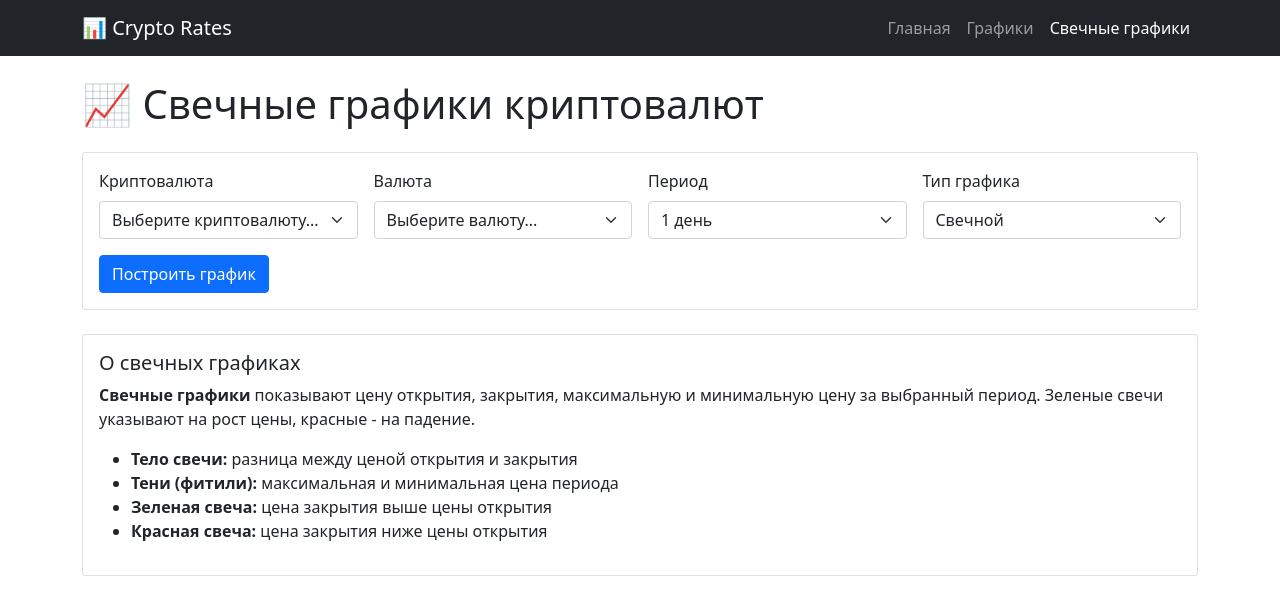
After one commit to hauptmann1971/crypto_app, a Flask app: page /candlestick in a window 1280 px wide. The commit adds this page. Shown: the top 615 px of the page. Run offline with Flask 3, Linux system fonts and the light colour scheme; parts of the project's set-up code (start-up, migrations or seed data) failed here and were passed over.

Commit message:
Добавил пакет для построения свечного графика и изменил загрузку криптовалют с сайта

```diff
--- a/app.py
+++ b/app.py
@@ -24,6 +24,8 @@ import hashlib
 import hmac
 from dataclasses import dataclass
 from typing import Optional
+from crypto_chart import crypto_chart_api
+import threading
 
 # Инициализация
 load_dotenv()
@@ -50,6 +52,24 @@ db_connection_active = True
 # Конфигурация Telegram
 BOT_USERNAME = os.getenv('BOT_USERNAME', '@romanov_crypto_currency_bot')
 BOT_TOKEN = os.getenv('BOT_TOKEN', '8264247176:AAFByVrbcY8K-aanicYu2QK-tYRaFNq0lxY')
+
+# Словарь популярных криптовалют (50 штук)
+POPULAR_CRYPTOS = [
+    'bitcoin', 'ethereum', 'binancecoin', 'ripple', 'cardano', 'solana',
+    'polkadot', 'dogecoin', 'matic-network', 'stellar', 'litecoin', 'chainlink',
+    'bitcoin-cash', 'ethereum-classic', 'monero', 'eos', 'tezos', 'aave',
+    'cosmos', 'uniswap', 'tron', 'neo', 'vechain', 'theta-token', 'filecoin',
+    'algorand', 'maker', 'compound-governance-token', 'dash', 'zcash',
+    'decred', 'waves', 'ontology', 'icon', 'zilliqa', 'bittorrent',
+    'pancakeswap-token', 'sushi', 'curve-dao-token', 'yearn-finance',
+    'balancer', 'uma', 'renbtc', 'helium', 'chiliz', 'enjincoin',
+    'axie-infinity', 'the-sandbox', 'decentraland', 'gala'
+]
+
+# Глобальные переменные для асинхронной загрузки
+FULL_CRYPTO_LIST = POPULAR_CRYPTOS.copy()
+CRYPTO_LOADING = False
+CRYPTO_LOADED = False
 
 @dataclass
 class TelegramUser:
@@ -252,6 +272,60 @@ PERIODS = [
 ]
 crypto_list_cache = TTLCache(maxsize=1, ttl=3600)
 
+
+def load_full_crypto_list_async():
+    """Асинхронно загружает полный список криптовалют"""
+    global FULL_CRYPTO_LIST, CRYPTO_LOADING, CRYPTO_LOADED, POPULAR_CRYPTOS
+
+    if CRYPTO_LOADING or CRYPTO_LOADED:
+        return
+
+    CRYPTO_LOADING = True
+
+    def load_thread():
+        global FULL_CRYPTO_LIST, CRYPTO_LOADING, CRYPTO_LOADED
+        try:
+            logging.info("Starting async full crypto list loading...")
+            response = requests.get(
+                "https://api.coingecko.com/api/v3/coins/list",
+                timeout=30
+            )
+            response.raise_for_status()
+
+            all_crypto = [c['id'] for c in response.json()]
+
+            # Объединяем популярные + полный список (убираем дубликаты)
+            combined_list = POPULAR_CRYPTOS.copy()
+            for crypto in all_crypto:
+                if crypto not in combined_list:
+                    combined_list.append(crypto)
+
+            FULL_CRYPTO_LIST = combined_list
+            CRYPTO_LOADED = True
+            CRYPTO_LOADING = False
+
+            logging.info(f"Full crypto list loaded: {len(FULL_CRYPTO_LIST)} items")
+
+        except Exception as e:
+            logging.error(f"Async crypto list loading failed: {e}")
+            CRYPTO_LOADING = False
+
+    # Запускаем в отдельном потоке
+    thread = threading.Thread(target=load_thread)
+    thread.daemon = True
+    thread.start()
+
+@cached(crypto_list_cache)
+def load_crypto_list():
+    """Возвращает список криптовалют (сначала популярные, потом полный список)"""
+    # Запускаем асинхронную загрузку полного списка
+    load_full_crypto_list_async()
+
+    # Всегда возвращаем актуальный список
+    return FULL_CRYPTO_LIST
+
+# Запускаем асинхронную загрузку при импорте модуля
+load_full_crypto_list_async()
 
 @cached(crypto_list_cache)
 def load_crypto_list():
@@ -839,6 +913,83 @@ def show_users_table():
         flash(f"Ошибка БД: {str(e)}", 'error')
         return redirect(url_for('index'))
 
+@app.route('/candlestick', methods=['GET', 'POST'])
+def candlestick_chart():
+    """Страница со свечным графиком"""
+    plot_url = None
+    error = None
+    chart_data = None
+
+    if request.method == 'POST':
+        crypto = request.form.get('crypto')
+        currency = request.form.get('currency')
+        period = request.form.get('period', '7')
+        chart_type = request.form.get('chart_type', 'candlestick')
+
+        if not crypto or not currency:
+            flash("Выберите криптовалюту и валюту", 'error')
+            return redirect(url_for('candlestick_chart'))
+
+        try:
+            # Получаем OHLC данные для свечного графика
+            if chart_type == 'candlestick':
+                data = crypto_chart_api.get_ohlc_data(crypto, currency, period)
+                if data is not None:
+                    plot_url = crypto_chart_api.create_candlestick_chart(data, crypto, currency, period)
+                    chart_data = data
+                else:
+                    error = "Не удалось получить данные для свечного графика"
+            else:
+                # Простой линейный график
+                data = crypto_chart_api.get_historical_data(crypto, currency, period)
+                if data is not None:
+                    plot_url = crypto_chart_api.create_simple_price_chart(data, crypto, currency, period, chart_type)
+                    chart_data = data
+                else:
+                    error = "Не удалось получить данные для графика"
+
+            if plot_url:
+                log_message(f"Сгенерирован {chart_type} график для {crypto}/{currency} за {period} дней", 'info')
+            elif not error:
+                error = "Ошибка генерации графика"
+
+        except Exception as e:
+            error = f"Ошибка: {str(e)}"
+            log_message(f"Ошибка построения графика: {e}", 'error')
+
+    cryptos = load_crypto_list()
+    periods = crypto_chart_api.get_available_periods()
+
+    return render_template('candlestick.html',
+                           cryptos=cryptos,
+                           currencies=CURRENCIES,
+                           periods=periods,
+                           plot_url=plot_url,
+                           chart_data=chart_data,
+                           error=error)
+
+@app.route('/chart-data/<crypto>/<currency>/<period>')
+def get_chart_data(crypto: str, currency: str, period: str):
+    """API endpoint для получения данных графика в JSON"""
+    try:
+        data = crypto_chart_api.get_ohlc_data(crypto, currency, period)
+        if data is not None:
+            # Конвертируем DataFrame в JSON
+            chart_data = []
+            for idx, row in data.iterrows():
+                chart_data.append({
+                    'timestamp': idx.isoformat(),
+                    'open': row['open'],
+                    'high': row['high'],
+                    'low': row['low'],
+                    'close': row['close']
+                })
+            return jsonify({'success': True, 'data': chart_data})
+        else:
+            return jsonify({'success': False, 'error': 'No data available'})
+    except Exception as e:
+        return jsonify({'success': False, 'error': str(e)})
+
 
 if __name__ == '__main__':
     init_db_connection()
--- /dev/null
+++ b/templates/candlestick.html
@@ -0,0 +1,147 @@
+<!DOCTYPE html>
+<html lang="ru">
+<head>
+    <meta charset="UTF-8">
+    <meta name="viewport" content="width=device-width, initial-scale=1.0">
+    <title>Свечные графики криптовалют</title>
+    <link href="https://cdn.jsdelivr.net/npm/bootstrap@5.1.3/dist/css/bootstrap.min.css" rel="stylesheet">
+    <style>
+        .chart-container {
+            background: white;
+            border-radius: 10px;
+            padding: 20px;
+            margin: 20px 0;
+            box-shadow: 0 2px 10px rgba(0,0,0,0.1);
+        }
+        .chart-image {
+            max-width: 100%;
+            height: auto;
+        }
+    </style>
+</head>
+<body>
+    <nav class="navbar navbar-expand-lg navbar-dark bg-dark">
+        <div class="container">
+            <a class="navbar-brand" href="{{ url_for('index') }}">📊 Crypto Rates</a>
+            <div class="navbar-nav">
+                <a class="nav-link" href="{{ url_for('index') }}">Главная</a>
+                <a class="nav-link" href="{{ url_for('chart') }}">Графики</a>
+                <a class="nav-link active" href="{{ url_for('candlestick_chart') }}">Свечные графики</a>
+            </div>
+        </div>
+    </nav>
+
+    <div class="container mt-4">
+        <h1 class="mb-4">📈 Свечные графики криптовалют</h1>
+
+        <!-- Форма выбора параметров -->
+        <div class="card">
+            <div class="card-body">
+                <form method="POST" action="{{ url_for('candlestick_chart') }}">
+                    <div class="row g-3">
+                        <div class="col-md-3">
+                            <label for="crypto" class="form-label">Криптовалюта</label>
+                            <select class="form-select" id="crypto" name="crypto" required>
+                                <option value="">Выберите криптовалюту...</option>
+                                {% for crypto in cryptos %}
+                                    <option value="{{ crypto }}" {{ 'selected' if request.form.get('crypto') == crypto }}>
+                                        {{ crypto.upper() }}
+                                    </option>
+                                {% endfor %}
+                            </select>
+                        </div>
+
+                        <div class="col-md-3">
+                            <label for="currency" class="form-label">Валюта</label>
+                            <select class="form-select" id="currency" name="currency" required>
+                                <option value="">Выберите валюту...</option>
+                                {% for currency in currencies %}
+                                    <option value="{{ currency }}" {{ 'selected' if request.form.get('currency') == currency }}>
+                                        {{ currency.upper() }}
+                                    </option>
+                                {% endfor %}
+                            </select>
+                        </div>
+
+                        <div class="col-md-3">
+                            <label for="period" class="form-label">Период</label>
+                            <select class="form-select" id="period" name="period" required>
+                                {% for period in periods %}
+                                    <option value="{{ period.value }}" {{ 'selected' if request.form.get('period') == period.value }}>
+                                        {{ period.label }}
+                                    </option>
+                                {% endfor %}
+                            </select>
+                        </div>
+
+                        <div class="col-md-3">
+                            <label for="chart_type" class="form-label">Тип графика</label>
+                            <select class="form-select" id="chart_type" name="chart_type">
+                                <option value="candlestick" {{ 'selected' if request.form.get('chart_type') == 'candlestick' }}>Свечной</option>
+                                <option value="line" {{ 'selected' if request.form.get('chart_type') == 'line' }}>Линейный</option>
+                                <option value="area" {{ 'selected' if request.form.get('chart_type') == 'area' }}>Area Chart</option>
+                            </select>
+                        </div>
+
+                        <div class="col-12">
+                            <button type="submit" class="btn btn-primary">
+                                Построить график
+                            </button>
+                        </div>
+                    </div>
+                </form>
+            </div>
+        </div>
+
+        <!-- Отображение графика -->
+        {% if plot_url %}
+            <div class="chart-container mt-4">
+                <h3 class="text-center mb-4">
+                    {% if request.form.get('chart_type') == 'candlestick' %}
+                        📊 Свечной график
+                    {% else %}
+                        📈 График цен
+                    {% endif %}
+                </h3>
+                <img src="{{ plot_url }}" alt="Chart" class="chart-image">
+
+                {% if chart_data %}
+                <div class="mt-3">
+                    <small class="text-muted">
+                        Данные: {{ chart_data|length }} свечей |
+                        Период: {{ request.form.get('period') }} дней |
+                        Источник: CoinGecko API
+                    </small>
+                </div>
+                {% endif %}
+            </div>
+        {% endif %}
+
+        {% if error %}
+            <div class="alert alert-danger mt-4">
+                {{ error }}
+            </div>
+        {% endif %}
+
+        <!-- Информация о свечных графиках -->
+        <div class="card mt-4">
+            <div class="card-body">
+                <h5 class="card-title">О свечных графиках</h5>
+                <p class="card-text">
+                    <strong>Свечные графики</strong> показывают цену открытия, закрытия,
+                    максимальную и минимальную цену за выбранный период.
+                    Зеленые свечи указывают на рост цены, красные - на падение.
+                </p>
+                <ul>
+                    <li><strong>Тело свечи:</strong> разница между ценой открытия и закрытия</li>
+                    <li><strong>Тени (фитили):</strong> максимальная и минимальная цена периода</li>
+                    <li><strong>Зеленая свеча:</strong> цена закрытия выше цены открытия</li>
+                    <li><strong>Красная свеча:</strong> цена закрытия ниже цены открытия</li>
+                </ul>
+            </div>
+        </div>
+    </div>
+
+    <script src="https://cdn.jsdelivr.net/npm/bootstrap@5.1.3/dist/js/bootstrap.bundle.min.js"></script>
+</body>
+</html>
--- a/templates/index.html
+++ b/templates/index.html
@@ -87,6 +87,9 @@
                     </li>
                     <li class="nav-item">
                         <a class="nav-link" href="{{ url_for('chart') }}">Графики</a>
+                    </li>
+                    <li class="nav-item">
+                        <a class="nav-link" href="{{ url_for('candlestick_chart') }}">Свечные графики</a>
                     </li>
                     <li class="nav-item">
                         <a class="nav-link" href="{{ url_for('show_crypto_table') }}">Таблица курсов</a>
```
Also changed, not shown: crypto_chart.py (added, +272 -0 lines), 1 other file.
